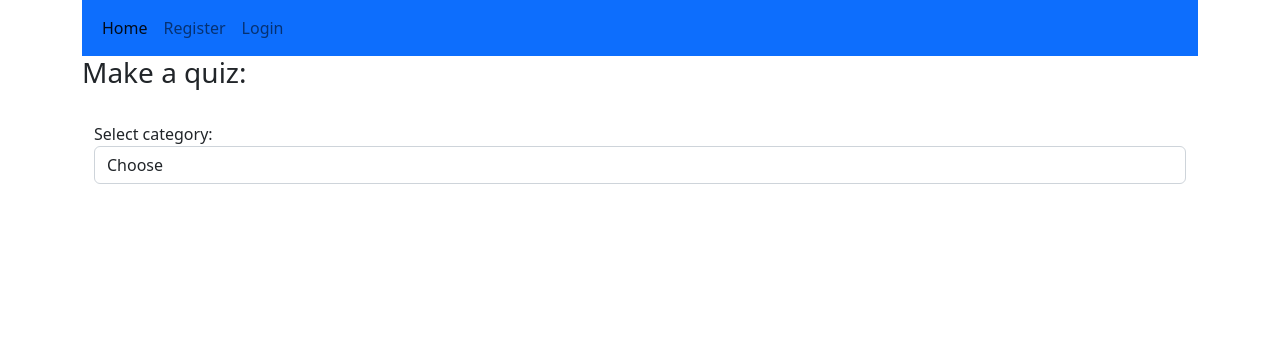
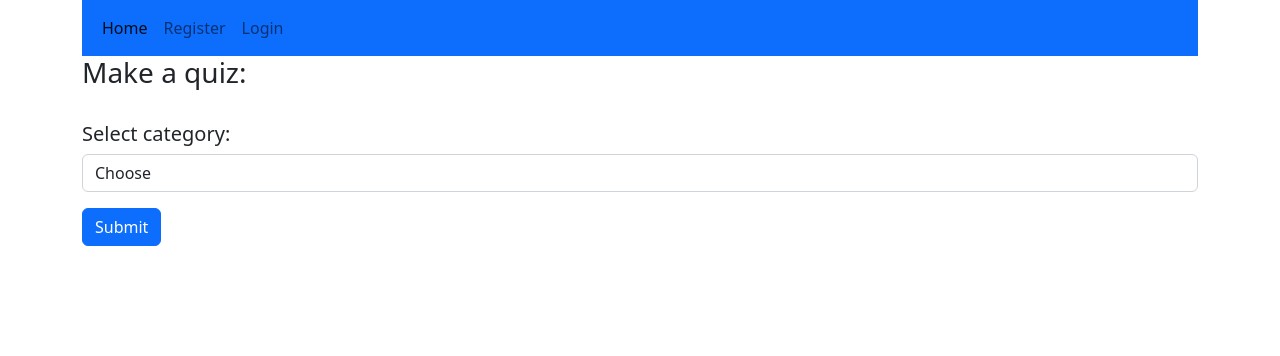
Before and after one commit to meshkatahmed/E-learning-App, a Django app: page /quiz/ in a window 1280 px wide. Shown: the top 356 px of the page. Run offline with Django 4.2, Linux system fonts and the light colour scheme; data comes from the database, SQL or seed files in the repository; some libraries are stand-ins or nearby versions.

Commit message:
Quiz categories are not showing issue solved

```diff
--- a/templates/quiz_app/arrangequiz.html
+++ b/templates/quiz_app/arrangequiz.html
@@ -4,16 +4,30 @@
 {% block bodyblock %}
   <h3>Make a quiz: </h3>
   <br>
-  <div class="container">
-    <div class="form-group">
-      <label>Select category:</label>
-      <select class="form-control">
-        <option value="Choose">Choose</option>
-        {% for category in categories %}
-          <option value="{{categroy.name}}">{{categroy.name}}</option>
-        {% endfor %}
-      </select>
-    </div>
-  </div>
+  <form class="" method="POST">
+    <h5>Select category: </h5>
+    <select class="form-control mb-3">
+      <option value="Choose">Choose</option>
+      {% for category in categories %}
+        <option value="{{category.name}}">{{category.name}}</option>
+      {% endfor %}
+    </select>
+    <button type="submit" class="btn btn-md btn-primary">Submit</button>
+  </form>
+{% endblock %}
 
-{% endblock %}
+<!-- <div class="container"> -->
+  <!-- <div class="form-group"> -->
+    <!-- <form> -->
+      <!-- <label>Select category:</label> -->
+      <!-- <br> -->
+      <!-- <select class="form-control" > -->
+        <!-- <option value="Choose">Choose</option> -->
+          <!-- {% for category in categories %} -->
+            <!-- <option value="{{categroy.name}}">{{categroy.name}}</option> -->
+          <!-- {% endfor %} -->
+      <!-- </select> -->
+      <!-- <br> -->
+      <!-- <button type="submit" class="btn btn-md btn-primary">Submit</button> -->
+    <!-- </form> -->
+  <!-- </div> -->
```
